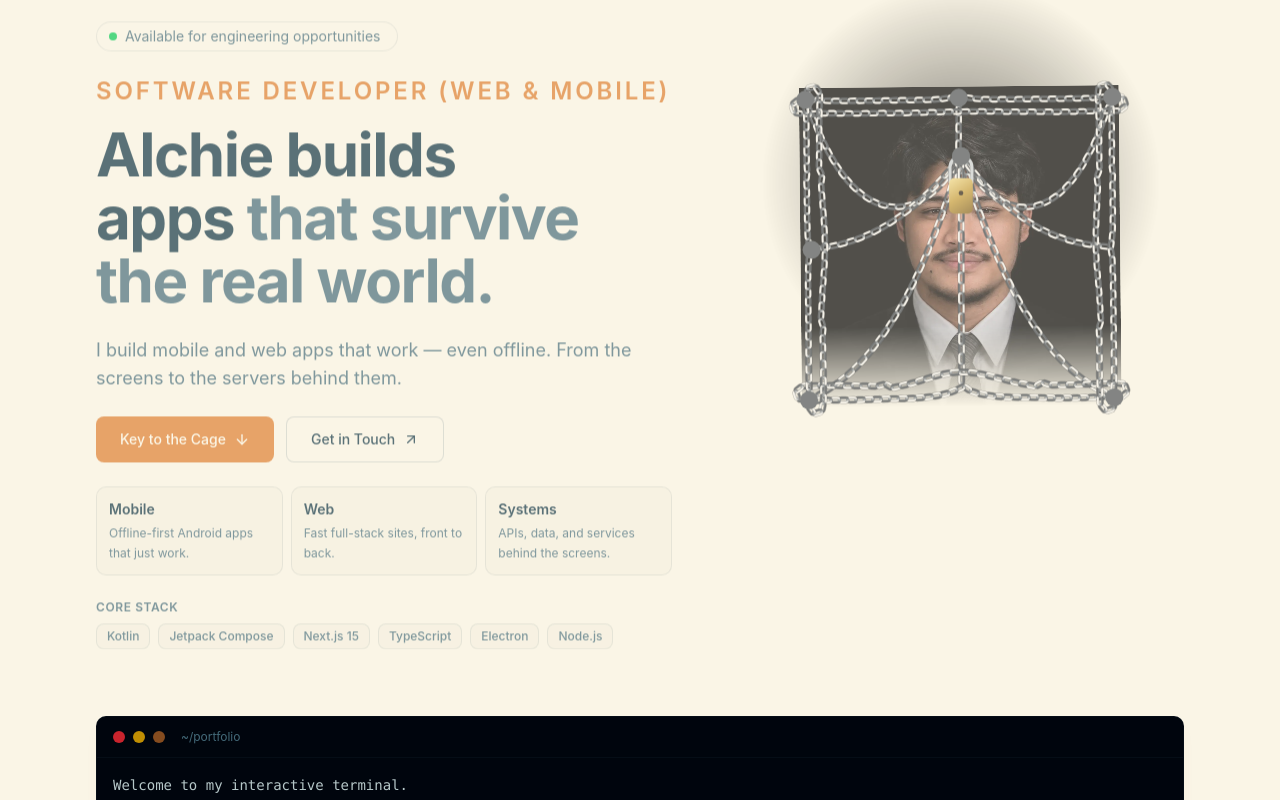
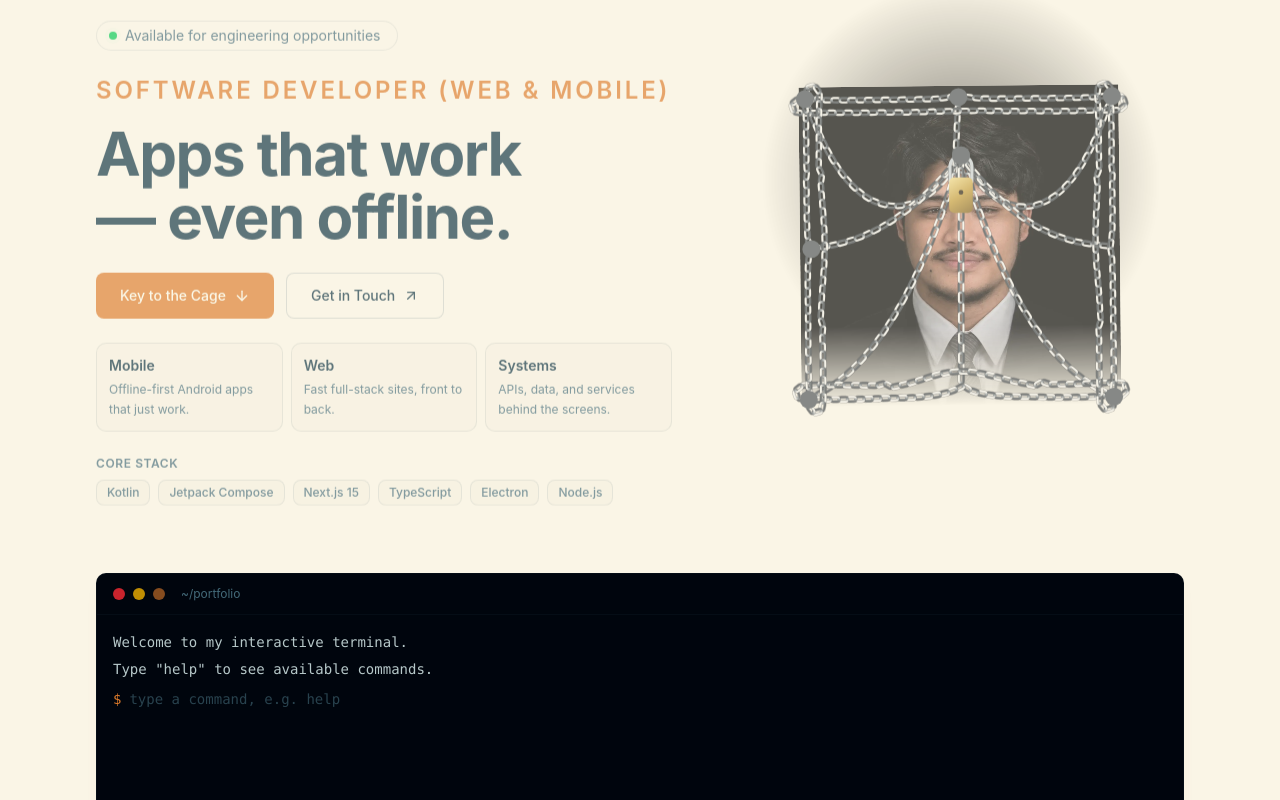
Before and after one commit to Chie03-dev/Chie03-dev.github.io, a Next.js app: page / in a window 1280 px wide. Shown: the part 640-1440 px from the top of the page. Built offline with nearby package versions, Linux system fonts and the light colour scheme.

Commit message:
feat: minimalist hero headline
Cut the third-person statement and the redundant intro paragraph saying the same thing. The hero is now just the title and one line: Apps that work, even offline.

```diff
--- a/src/components/showcases/hero.tsx
+++ b/src/components/showcases/hero.tsx
@@ -136,18 +136,8 @@ export function Hero() {
             <span className="mb-4 block text-xl font-semibold tracking-[0.12em] text-primary uppercase sm:text-2xl">
               Software Developer (Web &amp; Mobile)
             </span>
-            <span className="block">
-              Alchie builds apps{" "}
-              <span className="text-muted-foreground">
-                that survive the real world.
-              </span>
-            </span>
+            <span className="block">Apps that work — even offline.</span>
           </h1>
-
-          <p className="max-w-xl text-lg text-pretty text-muted-foreground">
-            I build mobile and web apps that work — even offline. From the
-            screens to the servers behind them.
-          </p>
 
           {/* Call to action */}
           <div className="flex flex-col gap-3 sm:flex-row">
```
